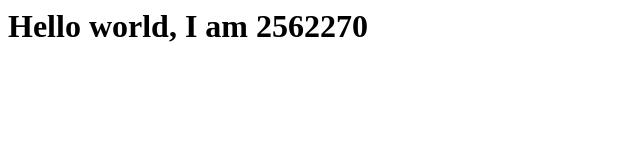
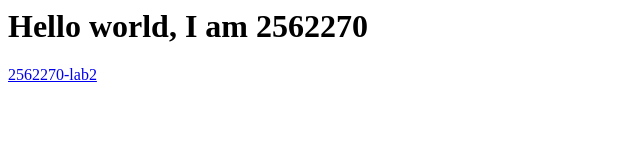
Before and after one commit to NonhlanhlaSindane/software_design, a plain HTML site: page index.html in a window 1280 px wide. Shown: the whole page, without its empty margins (0-640 px from the left). Drawn offline with Linux system fonts and the light colour scheme.

Commit message:
Update index.html

```diff
--- a/index.html
+++ b/index.html
@@ -1 +1,2 @@
 <h1> Hello world, I am 2562270</h1>
+<a href ="2562270-lab2.html">2562270-lab2</a>
```
